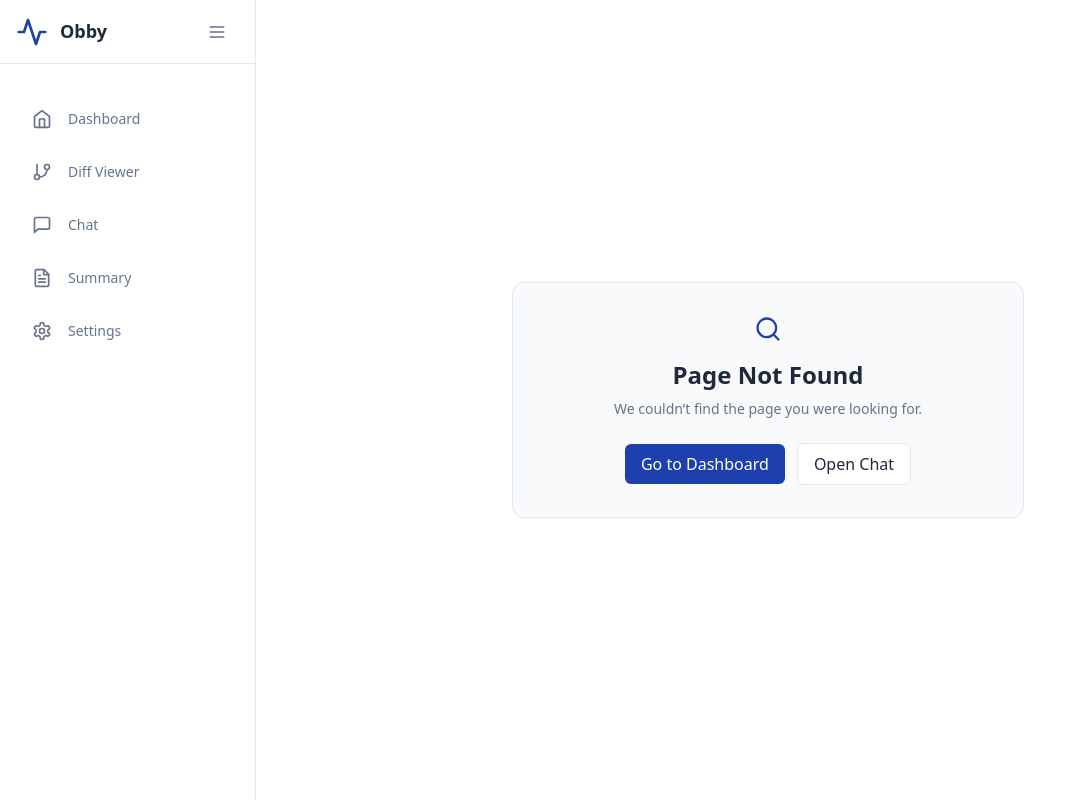
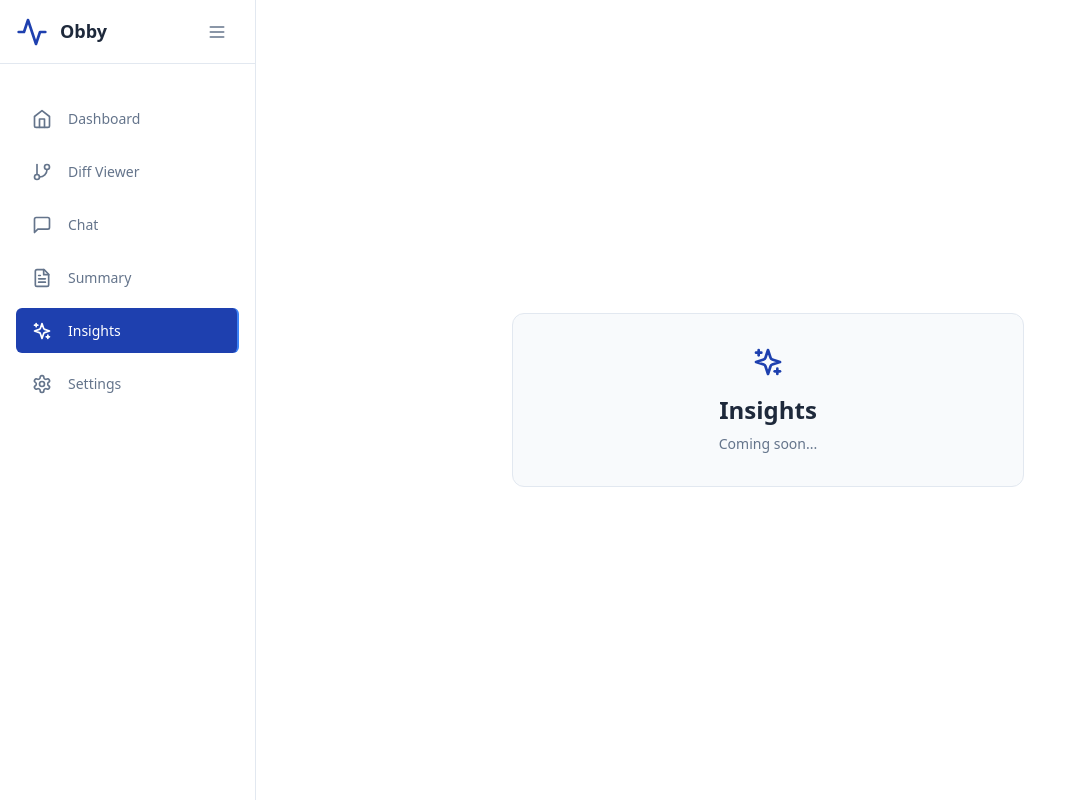
Before and after one commit to Knuckles92/obby, a React (Vite) app in the folder frontend/: page /insights in a window 1280 px wide. Before the commit this address had no page. Shown: the whole page, without its empty margins (0-1087 px from the left). Built offline with nearby package versions, Linux system fonts and the light colour scheme.

Commit message:
feat(insights): reintroduce Insights page and update sidebar navigation
- Added the Insights page to the application, allowing users to access insights functionality.
- Updated the sidebar navigation to include a link to the new Insights page with an appropriate icon.

```diff
--- a/frontend/src/App.tsx
+++ b/frontend/src/App.tsx
@@ -10,6 +10,7 @@ import SummaryNotes from './pages/SummaryNotes'
 import Settings from './pages/Settings'
 import NotFound from './pages/NotFound'
 import Chat from './pages/Chat'
+import Insights from './pages/Insights'
 
 function App() {
   const [sidebarOpen, setSidebarOpen] = useState(true)
@@ -39,6 +40,7 @@ function App() {
                 <Route path="/chat" element={<Chat />} />
                 <Route path="/session-summary" element={<SessionSummary />} />
                 <Route path="/summary-notes" element={<SummaryNotes />} />
+                <Route path="/insights" element={<Insights />} />
                 <Route path="/admin" element={<Navigate to="/settings" replace />} />
                 <Route path="/settings" element={<Settings />} />
                 <Route path="*" element={<NotFound />} />
--- a/frontend/src/components/Sidebar.tsx
+++ b/frontend/src/components/Sidebar.tsx
@@ -7,6 +7,7 @@ import {
   Menu,
   Activity,
   MessageSquare,
+  Sparkles,
 } from 'lucide-react'
 import { useTheme, useThemeClasses, useThemeFeature } from '../contexts/ThemeContext'
 
@@ -20,6 +21,7 @@ const navigation = [
   { name: 'Diff Viewer', href: '/diffs', icon: GitBranch },
   { name: 'Chat', href: '/chat', icon: MessageSquare },
   { name: 'Summary', href: '/summary-notes', icon: FileText },
+  { name: 'Insights', href: '/insights', icon: Sparkles },
   { name: 'Settings', href: '/settings', icon: Settings },
 ]
 
--- /dev/null
+++ b/frontend/src/pages/Insights.tsx
@@ -0,0 +1,20 @@
+import { Sparkles } from 'lucide-react'
+
+export default function Insights() {
+  return (
+    <div className="h-full flex items-center justify-center">
+      <div
+        className="max-w-lg w-full p-8 rounded-xl border text-center"
+        style={{ backgroundColor: 'var(--color-surface)', borderColor: 'var(--color-border)', color: 'var(--color-text-primary)' }}
+      >
+        <div className="flex items-center justify-center mb-4">
+          <Sparkles size={32} style={{ color: 'var(--color-primary)' }} />
+        </div>
+        <h1 className="text-2xl font-bold mb-2">Insights</h1>
+        <p className="text-sm" style={{ color: 'var(--color-text-secondary)' }}>
+          Coming soon...
+        </p>
+      </div>
+    </div>
+  )
+}
```
